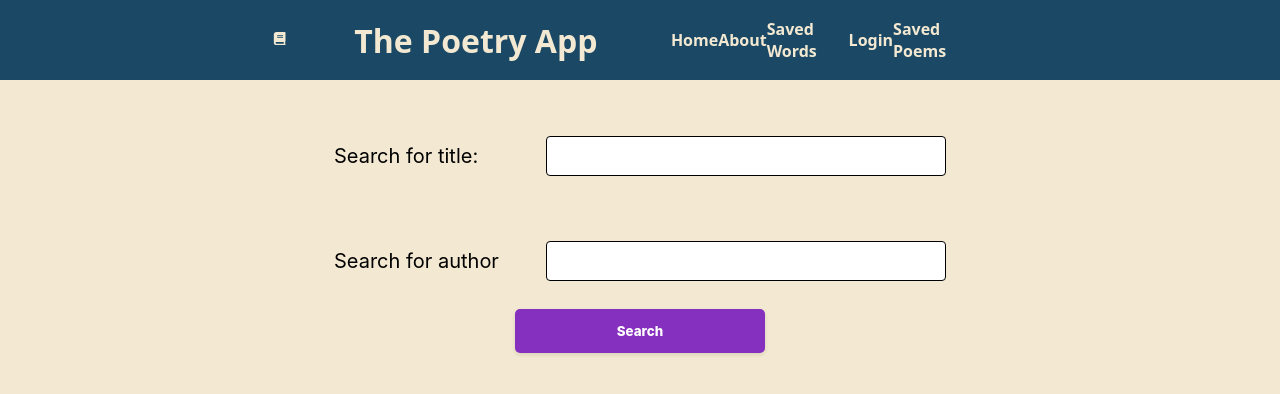
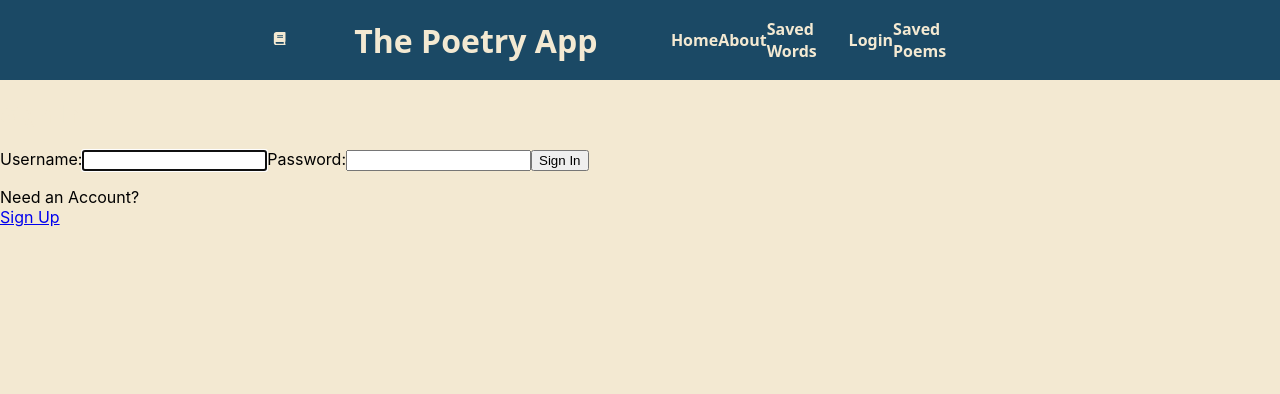
Before and after one commit to IAMAMZ/poetry, a React (Create React App) app: page /login in a window 1280 px wide. Shown: the top 394 px of the page. Built offline with nearby package versions, Linux system fonts and the light colour scheme.

Commit message:
add login frontend page

```diff
--- a/src/App.js
+++ b/src/App.js
@@ -10,6 +10,7 @@
 import About from "./pages/About";
 import SavedPoems from "./pages/SavedPoems";
 import Register from "./pages/Register";
+import Login from "./pages/Login";
 
 function App() {
   const [poems, setPoems] = useState();
@@ -62,6 +63,7 @@
         <Route path="/about" element={<About />} />
         <Route path="/savedpoems" element={<SavedPoems />} />
         <Route path="/register" element={<Register />} />
+        <Route path="/login" element={<Login />} />
       </Routes>
     </div>
   );
--- /dev/null
+++ b/src/pages/Login.js
@@ -0,0 +1,108 @@
+import { useRef, useState, useEffect } from "react";
+
+export default function Login() {
+  const userRef = useRef();
+  const errRef = useRef();
+
+  const [user, setUser] = useState("");
+  const [pwd, setPwd] = useState("");
+  const [errMsg, setErrMsg] = useState("");
+  const [success, setSuccess] = useState(false);
+
+  useEffect(() => {
+    setErrMsg("");
+  }, [user, pwd]);
+
+  useEffect(() => {
+    userRef.current.focus();
+  }, []);
+  const handleSubmit = async (e) => {
+    e.preventDefault();
+    setSuccess(true);
+
+    //     try {
+    //       const response = await axios.post(
+    //         LOGIN_URL,
+    //         JSON.stringify({ user, pwd }),
+    //         {
+    //           headers: { "Content-Type": "application/json" },
+    //           withCredentials: true,
+    //         }
+    //       );
+    //       console.log(JSON.stringify(response?.data));
+    //       //console.log(JSON.stringify(response));
+    //       const accessToken = response?.data?.accessToken;
+    //       const roles = response?.data?.roles;
+    //       setAuth({ user, pwd, roles, accessToken });
+    //       setUser("");
+    //       setPwd("");
+    //       setSuccess(true);
+    //     } catch (err) {
+    //       if (!err?.response) {
+    //         setErrMsg("No Server Response");
+    //       } else if (err.response?.status === 400) {
+    //         setErrMsg("Missing Username or Password");
+    //       } else if (err.response?.status === 401) {
+    //         setErrMsg("Unauthorized");
+    //       } else {
+    //         setErrMsg("Login Failed");
+    //       }
+    //       errRef.current.focus();
+    //     }
+  };
+
+  return (
+    <>
+      {success ? (
+        <section>
+          <h1>You are logged in!</h1>
+          <br />
+          <p>
+            <a href="#">Go to Home</a>
+          </p>
+        </section>
+      ) : (
+        <section>
+          <p
+            ref={errRef}
+            className={errMsg ? "errmsg" : "offscreen"}
+            aria-live="assertive"
+          >
+            {errMsg}
+          </p>
+          <h1>Sign In</h1>
+          <form onSubmit={handleSubmit}>
+            <label htmlFor="username">Username:</label>
+            <input
+              type="text"
+              id="username"
+              ref={userRef}
+              autoComplete="off"
+              onChange={(e) => setUser(e.target.value)}
+              value={user}
+              required
+            />
+
+            <label htmlFor="password">Password:</label>
+            <input
+              type="password"
+              id="password"
+              onChange={(e) => setPwd(e.target.value)}
+              value={pwd}
+              required
+            />
+            <button>Sign In</button>
+          </form>
+          <p>
+            Need an Account?
+            <br />
+            <span className="line">
+              {/*put router link here*/}
+              <a href="#">Sign Up</a>
+            </span>
+          </p>
+        </section>
+      )}
+    </>
+  );
+}
--- a/src/pages/Register.css
+++ b/src/pages/Register.css
@@ -31,3 +31,13 @@
 .RegisterPage .offscreen {
     display: none;
 }
+.RegisterPage .errmsg {
+    background-color: rgb(232, 127, 127);
+    padding:20px;
+    width:60%;
+    text-align: center;
+    font-weight:700;
+    color:rgb(81, 26, 26);
+    font-size:24px;
+    border-radius: 8px;
+}
```
